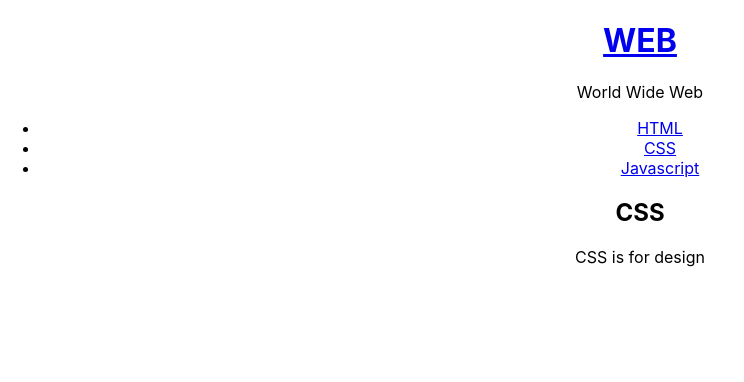
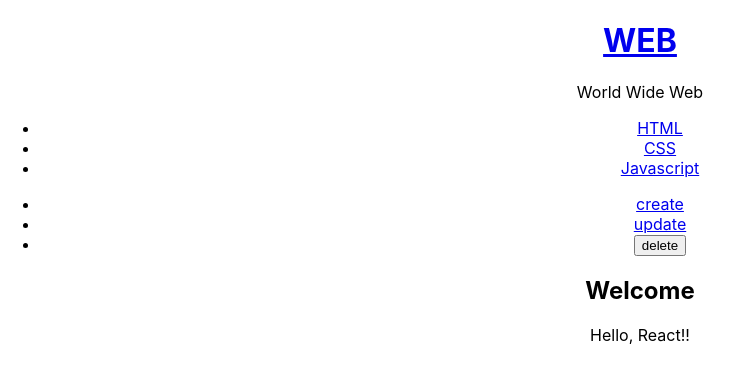
Before and after one commit to jungyeeun00/React_Study, a React (Create React App) app: page / in a window 1280 px wide. Shown: the top 382 px of the page, without its empty margins (0-744 px from the left). Built offline with nearby package versions, Linux system fonts and the light colour scheme.

Commit message:
chapter 19~22

```diff
--- a/src/App.js
+++ b/src/App.js
@@ -1,15 +1,19 @@
 import { Component } from 'react';
 import TOC from "./components/TOC"
-import Content from './components/Content';
+import ReadContent from './components/ReadContent';
+import CreateContent from './components/CreateContent';
+import UpdateContent from './components/UpdateContent';
 import Subject from './components/Subject';
 import './App.css';
+import Control from './components/Control';
 
 
 class App extends Component{
   constructor(props){
     super(props);
+    this.max_content_id = 3;
     this.state = {
-      mode:'read',
+      mode:'welcome',
       selected_content_id:2,
       welcome:{title:'Welcome', desc:'Hello, React!!'},
       subject:{title:'WEB', sub:'World Wide Web'},
@@ -20,23 +24,62 @@
       ]
     }
   }
-  render(){
-    console.log('App render');
-    var _title, _desc=null;
+  getReadContent(){
+    var i = 0;
+    while(i<this.state.contents.length){
+      var data = this.state.contents[i];
+      if(data.id===this.state.selected_content_id){
+        return data;
+      }
+      i++;
+    }
+
+  }
+  getContent(){
+    var _title, _desc, _article = null;
     if(this.state.mode==='welcome'){
       _title=this.state.welcome.title;
       _desc=this.state.welcome.desc;
+      _article = <ReadContent title={_title} desc={_desc}></ReadContent>
     }else if(this.state.mode==='read'){
-      var i = 0;
-      while(i<this.state.contents.length){
-        var data = this.state.contents[i];
-        if(data.id===this.state.selected_content_id){
-          _title=data.title;
-          _desc=data.desc;
+      var _content = this.getReadContent();
+      _article = <ReadContent title={_content.title} desc={_content.desc}></ReadContent>
+    }else if(this.state.mode === 'create'){
+      _article = <CreateContent onSubmit={function (_title, _desc) {
+        this.max_content_id = this.max_content_id+1;
+        var _contents = Array.from(this.state.contents)
+        _contents.push(
+          {id:this.max_content_id, title:_title, desc:_desc}
+        );
+        this.setState({
+          contents:_contents,
+          mode:'read',
+          selected_content_id:this.max_content_id
+        })
+      }.bind(this)}></CreateContent>
+    }else if(this.state.mode === 'update'){
+      _content = this.getReadContent();
+      _article = <UpdateContent data={_content} onSubmit={function (_id, _title, _desc) {
+        var _contents = Array.from(this.state.contents);
+        var i=0;
+        while(i<_contents.length){
+          if(_contents[i].id===_id){
+            _contents[i] = {id:_id, title:_title, desc:_desc};
+            break;
+          }
+          i++;
         }
-        i++;
-      }
+        this.setState({
+          contents:_contents,
+          mode:'read'
+        })
+      }.bind(this)}></UpdateContent>
     }
+
+    return _article;
+  }
+  render(){
+    console.log('App render');
     console.log('render', this);
     return (
       <div className="App">
@@ -53,7 +96,31 @@
           })
         }.bind(this)}
          data={this.state.contents}></TOC>
-        <Content title={_title} desc={_desc}></Content>
+        <Control onChangeMode={function (_mode) {
+          if(_mode==='delete'){
+            if(window.confirm('really?')){
+              var _contents = Array.from(this.state.contents);
+              var i = 0;
+              while(i<this.state.contents.length){
+                if(_contents[i].id === this.state.selected_content_id){
+                  _contents.splice(i, 1);
+                  break;
+                }
+                i++;
+              }
+              this.setState({
+                mode:'welcome',
+                contents:_contents
+              });
+              alert("deleted!");
+            }
+          }else{
+            this.setState({
+              mode:_mode
+            });
+          }
+        }.bind(this)}></Control>
+        {this.getContent()}
       </div>
     );
   }
--- /dev/null
+++ b/src/components/Control.js
@@ -0,0 +1,26 @@
+import React, { Component } from 'react';
+
+class Control extends Component{
+    render(){
+      console.log('Subjects  render');
+
+      return (
+        <ul>
+          <li><a href="/create" onClick={function (e) {
+            e.preventDefault();
+            this.props.onChangeMode('create');
+          }.bind(this)}>create</a></li>
+          <li><a href="/update" onClick={function (e) {
+            e.preventDefault();
+            this.props.onChangeMode('update');
+          }.bind(this)}>update</a></li>
+          <li><input  onClick={function (e) {
+            e.preventDefault();
+            this.props.onChangeMode('delete');
+          }.bind(this)}type="button" value="delete"/></li>
+        </ul>
+      );
+    }
+  }
+
+  export default Control;
--- /dev/null
+++ b/src/components/CreateContent.js
@@ -0,0 +1,30 @@
+import React, { Component } from 'react';
+
+class CreateContent extends Component{
+    render(){
+      console.log('Content render');
+      return(
+        <article>
+          <h2>Create</h2>
+          <form action="/create_process" method="post" onSubmit={function (e) {
+            e.preventDefault();
+            this.props.onSubmit(
+              e.target.title.value,
+              e.target.desc.value
+            );
+            alert('submit!!!!!!!');
+          }.bind(this)}>
+            <p><input type="text" name="title" placeholder="title"></input></p>
+            <p>
+              <textarea name="desc" placeholder="description"></textarea>
+            </p>
+            <p>
+              <input type="submit"></input>
+            </p>
+          </form>
+        </article>
+      )
+    }
+  }
+
+  export default CreateContent;
--- a/src/components/Content.js
+++ b/src/components/ReadContent.js
@@ -1,6 +1,6 @@
 import React, { Component } from 'react';
 
-class Content extends Component{
+class ReadContent extends Component{
     render(){
       console.log('Content render');
       return(
@@ -12,4 +12,4 @@
     }
   }
 
-  export default Content;
+  export default ReadContent;
--- a/src/components/TOC.js
+++ b/src/components/TOC.js
@@ -1,6 +1,12 @@
 import React, { Component } from 'react';
 
 class TOC extends Component{
+  shouldComponentUpdate(newProps, newState){
+    if(newProps.data===this.props.data){
+      return false;
+    }
+    return true;
+  }
     render(){
       console.log('TOC render');
         var lists=[];
--- /dev/null
+++ b/src/components/UpdateContent.js
@@ -0,0 +1,54 @@
+import React, { Component } from 'react';
+
+class UpdateContent extends Component{
+  constructor(props){
+    super(props);
+    this.state = {
+      id:this.props.data.id,
+      title:this.props.data.title,
+      desc:this.props.data.desc
+    }
+    this.inputFormHandler = this.inputFormHandler.bind(this)
+  }
+  inputFormHandler(e){
+    this.setState({[e.target.name]:e.target.value});
+  }
+    render(){
+      console.log(this.props.data);
+      console.log('UpdateContent render');
+      return(
+        <article>
+          <h2>Update</h2>
+          <form action="/create_process" method="post" onSubmit={function (e) {
+            e.preventDefault();
+            this.props.onSubmit(
+              this.state.id,
+              this.state.title,
+              this.state.desc
+            );
+            alert('submit!!!!!!!');
+          }.bind(this)}>
+            <input type="hidden" name="id" value={this.state.id}/>
+            <p><input
+                  type="text"
+                  name="title"
+                  placeholder="title"
+                  value={this.state.title}
+                  onChange={this.inputFormHandler}>
+                </input>
+            </p>
+            <p>
+              <textarea name="desc" placeholder="description" value={this.state.desc}
+                onChange={this.inputFormHandler}>
+              </textarea>
+            </p>
+            <p>
+              <input type="submit"></input>
+            </p>
+          </form>
+        </article>
+      )
+    }
+  }
+
+  export default UpdateContent;
```
